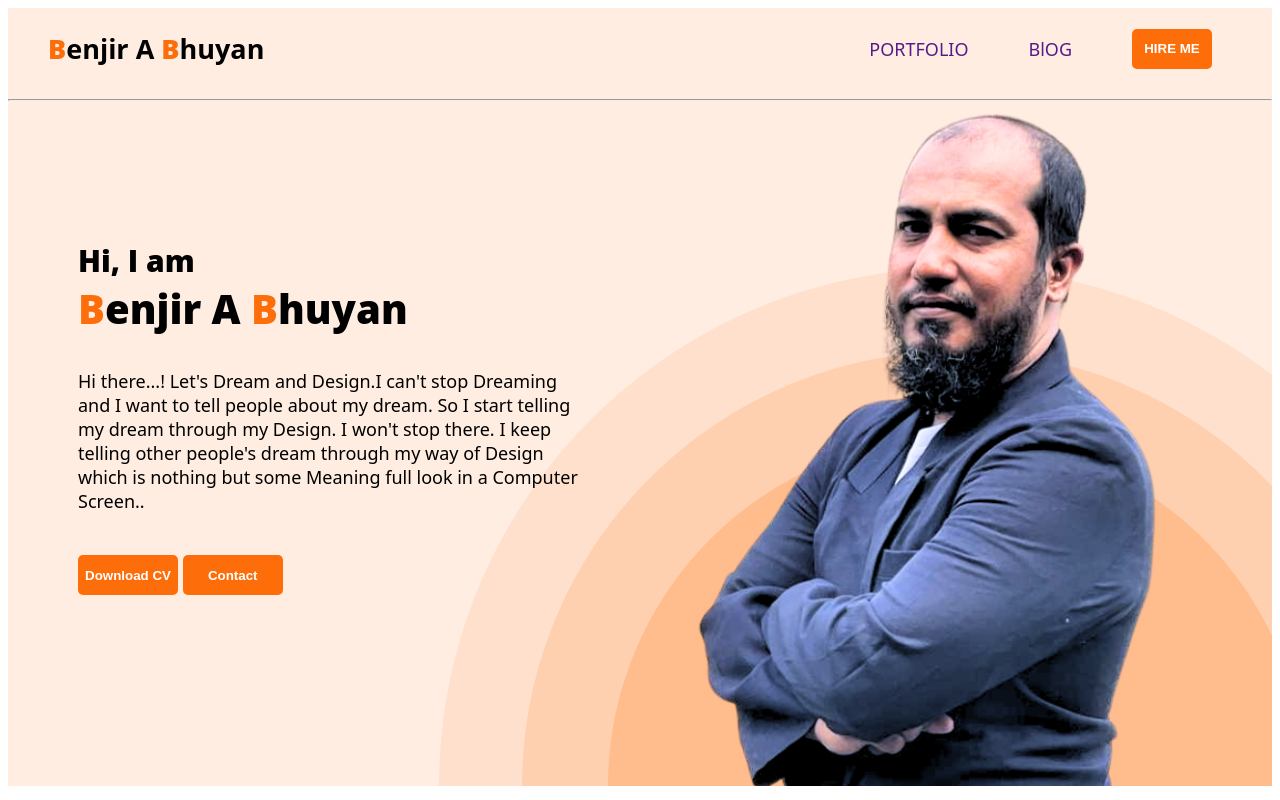
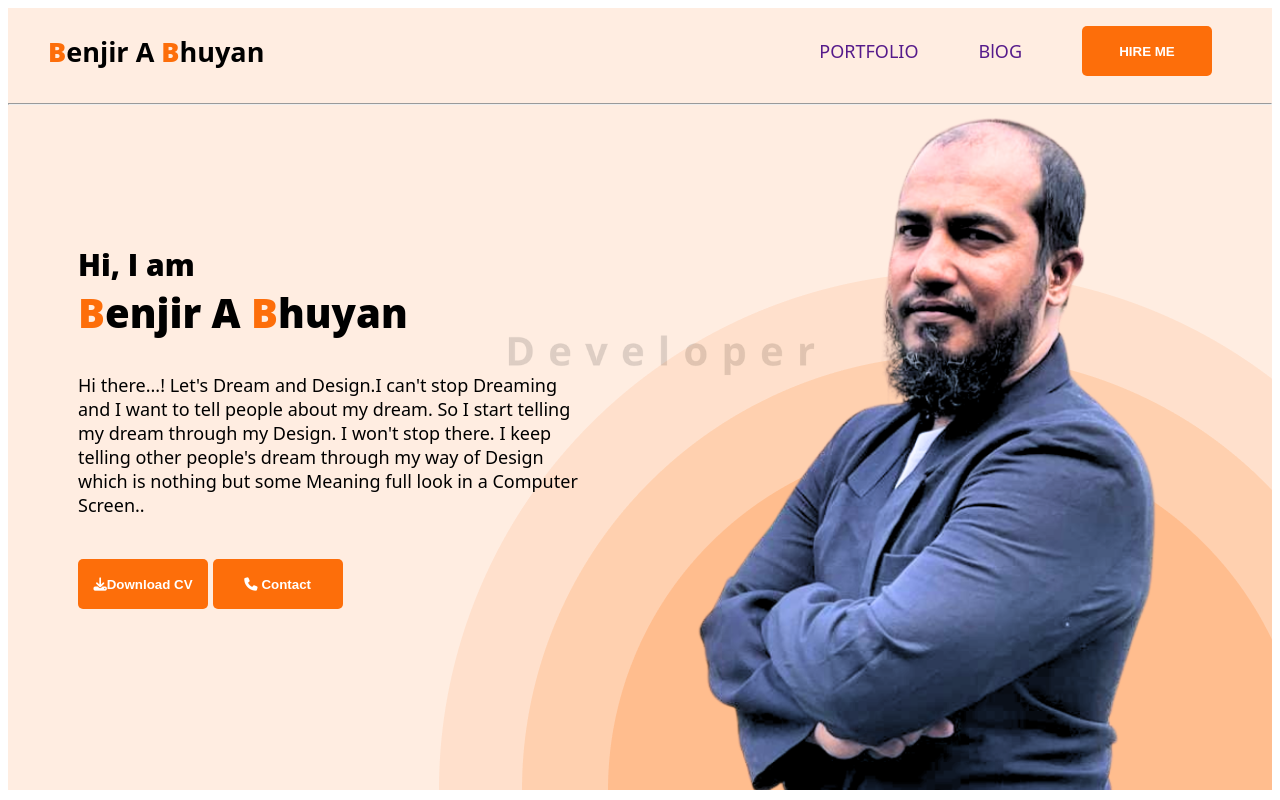
Before and after one commit to benjir893/pracportfolio, a plain HTML site: page index.html in a window 1280 px wide. Shown: the top 800 px of the page. Drawn offline with Linux system fonts and the light colour scheme.

Commit message:
added button icons

```diff
--- a/index.html
+++ b/index.html
@@ -5,6 +5,7 @@
     <meta name="viewport" content="width=device-width, initial-scale=1.0">
     <title>portfolio</title>
     <link rel="stylesheet" href="style/index.css">
+    <script src="https://kit.fontawesome.com/5f47d54249.js" crossorigin="anonymous"></script>
 
 </head>
 <body>
@@ -23,8 +24,8 @@
                 <h3 class="h3display">Hi, I am </h3>
                 <h2 class="h2display"><span class="displayletter">B</span>enjir A <span class="displayletter">B</span>huyan</h2>
                 <p class="p1display">Hi there...! Let's Dream and Design.I can't stop Dreaming and I want to tell people about my dream. So I start telling my dream through my Design. I won't stop there. I keep telling other people's dream through my way of Design which is nothing but some Meaning full look in a Computer Screen..</p><br>
-                <button class="btndownload">Download CV</button>
-                <button class="btncontact">Contact</button>
+                <button class="btndownload"><i class="fa-solid fa-download"></i>Download CV</button>
+                <button class="btncontact"><i class="fa-solid fa-phone"></i> Contact</button>
             </div>
             <img class="image1" src="images/bannerpic.png" alt="pic">
         </div>
--- a/style/index.css
+++ b/style/index.css
@@ -57,8 +57,8 @@ body {
     border-radius: 5px;
     background: #FD6E0A;
     border: none;
-    width: 80px;
-    height: 40px;
+    width: 130px;
+    height: 50px;
     flex-shrink: 0;
     color: white;
     text-align: center;
@@ -69,8 +69,8 @@ body {
     border-radius: 5px;
     background: #FD6E0A;
     border: none;
-    width: 100px;
-    height: 40px;
+    width: 130px;
+    height: 50px;
     flex-shrink: 0;
     color: white;
     text-align: center;
@@ -82,8 +82,8 @@ body {
     border-radius: 5px;
     background: #FD6E0A;
     border: none;
-    width: 100px;
-    height: 40px;
+    width: 130px;
+    height: 50px;
     flex-shrink: 0;
     color: white;
     text-align: center;
@@ -93,14 +93,15 @@ body {
 
 /*header style*/
 .headerdisplay{
+    height: auto;
     background-color: #ffede1;
 }
 
 .banner {
 
-    background-image: url(../images/header_bg.png);
+    background-image: url('../images/header_bg.png'), url('../images/developer3.png');
     background-repeat: no-repeat;
-    background-position: bottom right;
+    background-position: bottom right, top center;
     display: flex;
     align-content: center;
 
```
Also changed, not shown: images/developer2.png (added), images/developer3.png (added).
